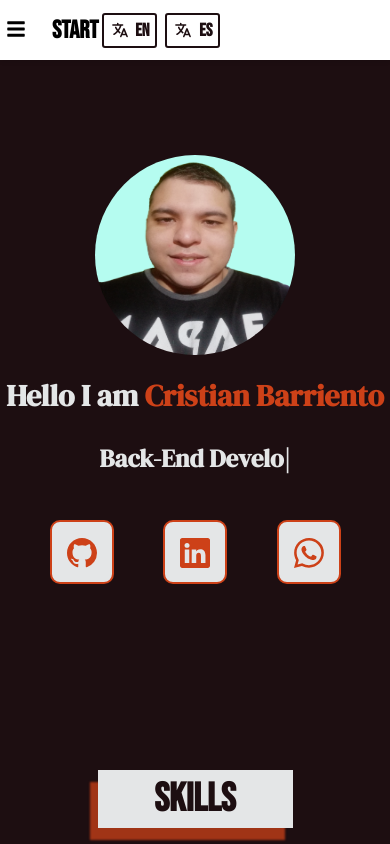
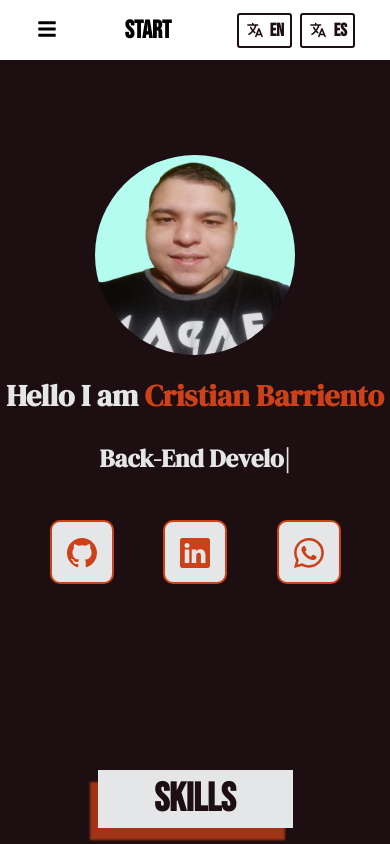
Before and after one commit to cristiangaby112/Portfolio_V2, a React (Create React App) app: page / in a window 390 px wide. Shown: the top 844 px of the page. Built offline with nearby package versions, Linux system fonts and the light colour scheme.

Commit message:
responsive navbar

```diff
--- a/src/components/NavBar/NavBar.module.css
+++ b/src/components/NavBar/NavBar.module.css
@@ -81,9 +81,19 @@
   }
 }
 
+@media screen and (max-width: 768px){
+  .link{
+    margin-right: 15px
+  }
+
+  .inicio{
+    padding-left: 15px;
+  }
+}
+
 @media screen and (max-width: 525px){
   .container_navbar{
-    justify-content: flex-start;
+    justify-content: space-around;
     margin: 0;
     width: 100%;
   }
@@ -110,10 +120,19 @@
     margin: 0;
 
   }
+
+  .inicio{
+    padding: 0;
+  }
+
   .nav_toggle {
     display: block;
   }
   .nav_menu_visible {
     left: 0;
   }
+
+  .ButtonTranslation{
+    margin: 0;
+  }
 }
```
